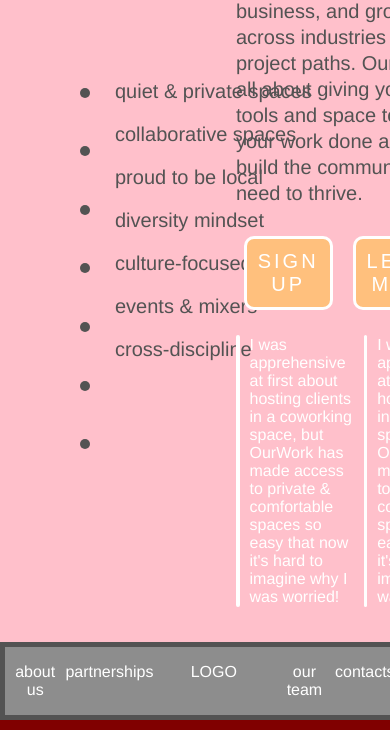
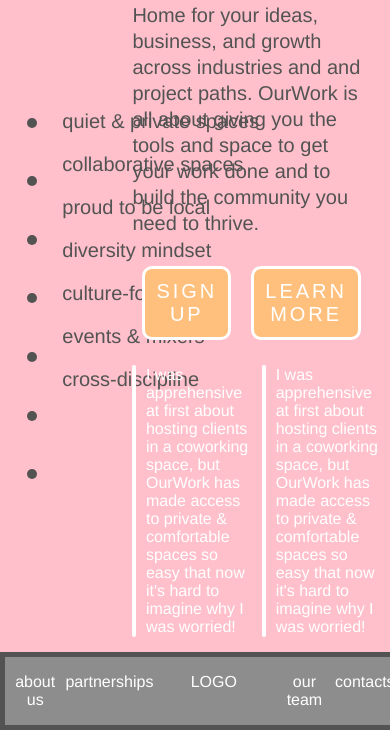
Before and after one commit to SlaterJamesSmith/co-working-project, a website built with webpack: page src/index.html in a window 390 px wide. Shown: the part 399-1129 px from the top of the page. Built offline with nearby package versions, Linux system fonts and the light colour scheme.

Commit message:
fix responsivness bugs

```diff
--- a/src/sass/styles.scss
+++ b/src/sass/styles.scss
@@ -81,17 +81,24 @@ $menuBorder: #535353;
 
 .content {
   display: grid;
-  grid-template-columns: 40% 60%;
-  padding: 20px 80px;
+  grid-template-columns: 1fr 5fr 6fr 1fr;
+  // padding: 20px 80px;
   background-color: pink;
   width: 100vw;
-  max-width: 864px;
+  max-width: 1024px;
+  padding-top: 50px
+}
+
+.right-body{
+  grid-column-start: 3;
+  grid-column-end: 3;
 }
 
 #description {
   font-size: 20px;
   line-height: 1.3em;
 }
+
 
 .contact-buttons {
   display: flex;
@@ -148,6 +155,8 @@ $menuBorder: #535353;
   width: 10px;
   // margin-top: 20px;
   gap: 18px 0;
+  // grid-column-start: 2;
+  padding-left: 7vw;
 }
 
 .bullet {
@@ -157,6 +166,7 @@ $menuBorder: #535353;
   border-radius: 40px;
   padding: 0;
   margin-top: 8px;
+  margin-left: -7vw;
 }
 
 .bullet-container {
```
Also changed, not shown: index.html (deleted), 1 other file.
